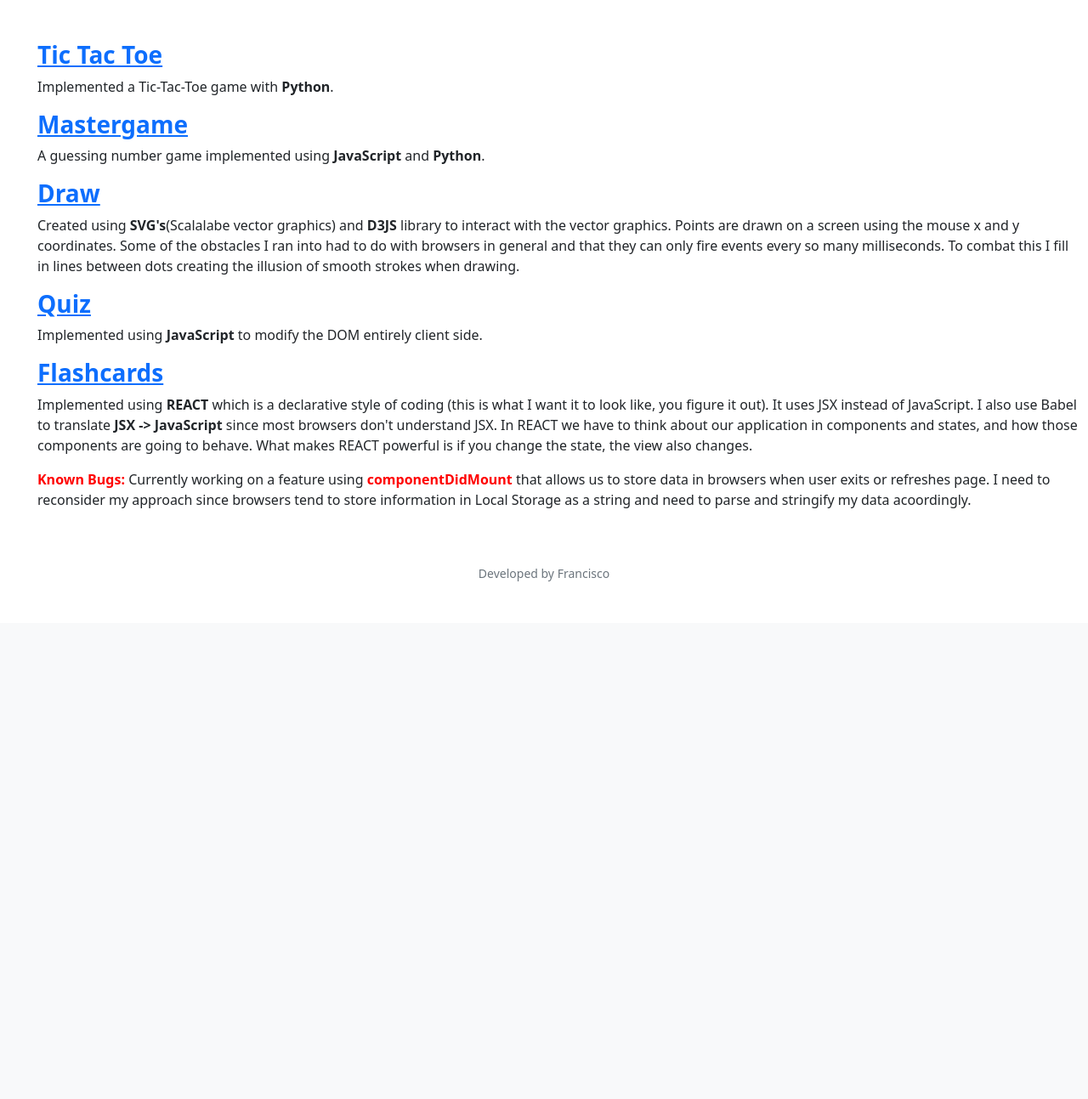
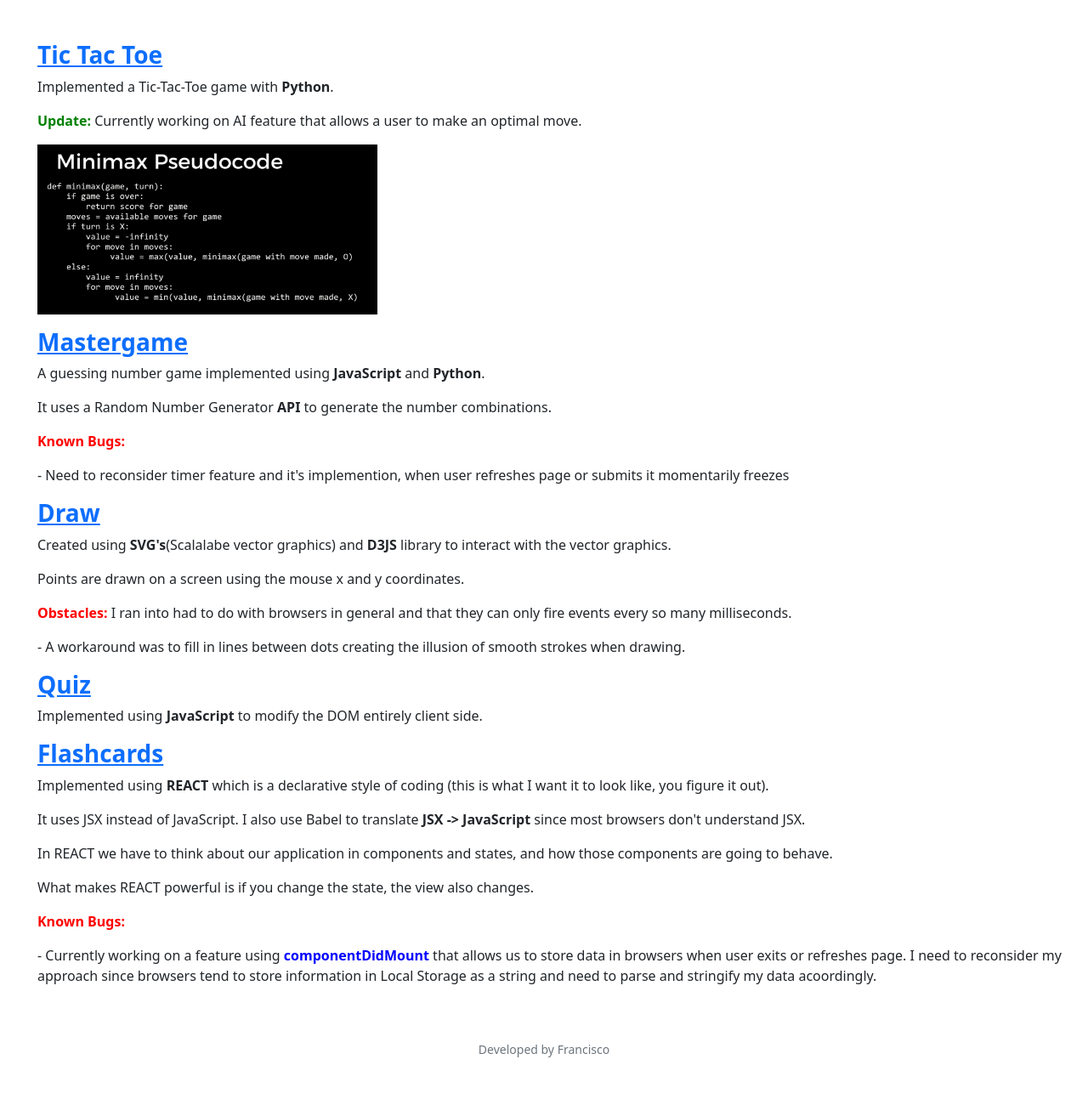
Before and after one commit to bellfrank/tictactoe, a Flask app: page / in a window 1280 px wide. Shown: the part 76-1369 px from the top of the page at 85% size. Before the commit the page ends 760 px from the top, so only its background shows below. Run offline with Flask 2, Linux system fonts and the light colour scheme.

Commit message:
updated games

```diff
--- a/templates/index.html
+++ b/templates/index.html
@@ -9,17 +9,22 @@
 <ul style="text-align: left;">
     <a href="/tictactoe"><h3><strong>Tic Tac Toe</strong></h3></a>
     <p>Implemented a Tic-Tac-Toe game with <strong>Python</strong>.</p>
-    <!-- <img src="/static/minmax.jpeg" width="500px" height="300px"> -->
+    <p><strong style="color: green;">Update: </strong> Currently working on AI feature that allows a user to make an optimal move.</p>
+    <img src="/static/minmax.jpeg" width="400px" height="200px">
 </ul>
 <ul style="text-align: left;">
     <a href="/mastergame"><h3><strong>Mastergame</strong></h3></a>
-    <p>A guessing number game implemented using <strong>JavaScript</strong> and <strong>Python</strong>.</p>
+    <p>A guessing number game implemented using <strong>JavaScript</strong> and <strong>Python</strong>. </p>
+    <p>It uses a Random Number Generator <strong>API</strong> to generate the number combinations.</p>
+    <p><strong style="color: red;">Known Bugs:</strong></p>
+    <p>- Need to reconsider timer feature and it's implemention, when user refreshes page or submits it momentarily freezes</p>
 </ul>
 <ul style="text-align: left;">
     <a href="/draw"><h3><strong>Draw</strong></h3></a>
-    <p>Created using <strong>SVG's</strong>(Scalalabe vector graphics) and <strong>D3JS</strong> library to interact with the vector graphics.
-        Points are drawn on a screen using the mouse x and y coordinates.
-        Some of the obstacles I ran into had to do with browsers in general and that they can only fire events every so many milliseconds. To combat this I fill in lines between dots creating the illusion of smooth strokes when drawing. </p>
+    <p>Created using <strong>SVG's</strong>(Scalalabe vector graphics) and <strong>D3JS</strong> library to interact with the vector graphics.</p>
+    <p>Points are drawn on a screen using the mouse x and y coordinates.</p>
+    <p><strong style="color: red;">Obstacles:</strong> I ran into had to do with browsers in general and that they can only fire events every so many milliseconds. </p>
+    <p>- A workaround was to fill in lines between dots creating the illusion of smooth strokes when drawing. </p>
         </p>
 
 </ul>
@@ -29,12 +34,12 @@
 </ul>
 <ul style="text-align: left;">
     <a href="/flashcards"><h3><strong>Flashcards</strong></h3></a>
-    <p>Implemented using <strong>REACT</strong> which is a declarative style of coding (this is what I want it to look like, you figure it out).
-        It uses JSX instead of JavaScript. I also use Babel to translate <strong>JSX -> JavaScript </strong>since most browsers don't understand JSX.
-        In REACT we have to think about our application in components and states, and how those components are going to behave. What makes REACT powerful is
-        if you change the state, the view also changes.
-    </p>
-    <p><strong style="color: red;">Known Bugs:</strong> Currently working on a feature using <strong style="color: red;">componentDidMount</strong> that allows us to store data in browsers when user exits or refreshes page.
+    <p>Implemented using <strong>REACT</strong> which is a declarative style of coding (this is what I want it to look like, you figure it out).</p>
+    <p>It uses JSX instead of JavaScript. I also use Babel to translate <strong>JSX -> JavaScript </strong>since most browsers don't understand JSX.</p>
+    <p>In REACT we have to think about our application in components and states, and how those components are going to behave. </p>
+    <p>What makes REACT powerful is if you change the state, the view also changes.</p>
+    <p><strong style="color: red;">Known Bugs:</strong> </p>
+    <p> - Currently working on a feature using <strong style="color: blue;">componentDidMount</strong> that allows us to store data in browsers when user exits or refreshes page.
         I need to reconsider my approach since browsers tend to store information in Local Storage as a string and need to parse and stringify my data acoordingly.
     </p>
 </ul>
```
Also changed, not shown: 1 other file.
